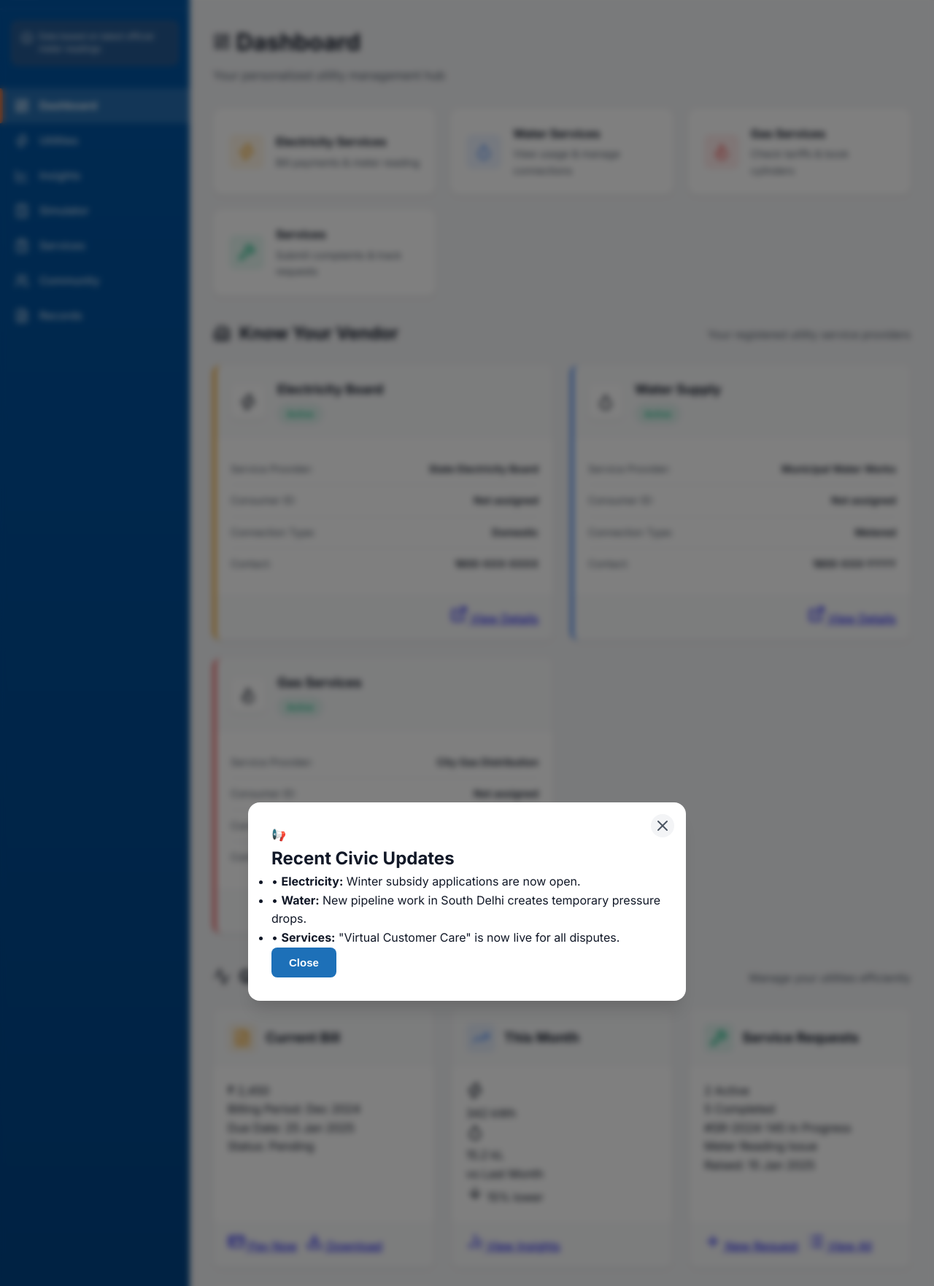
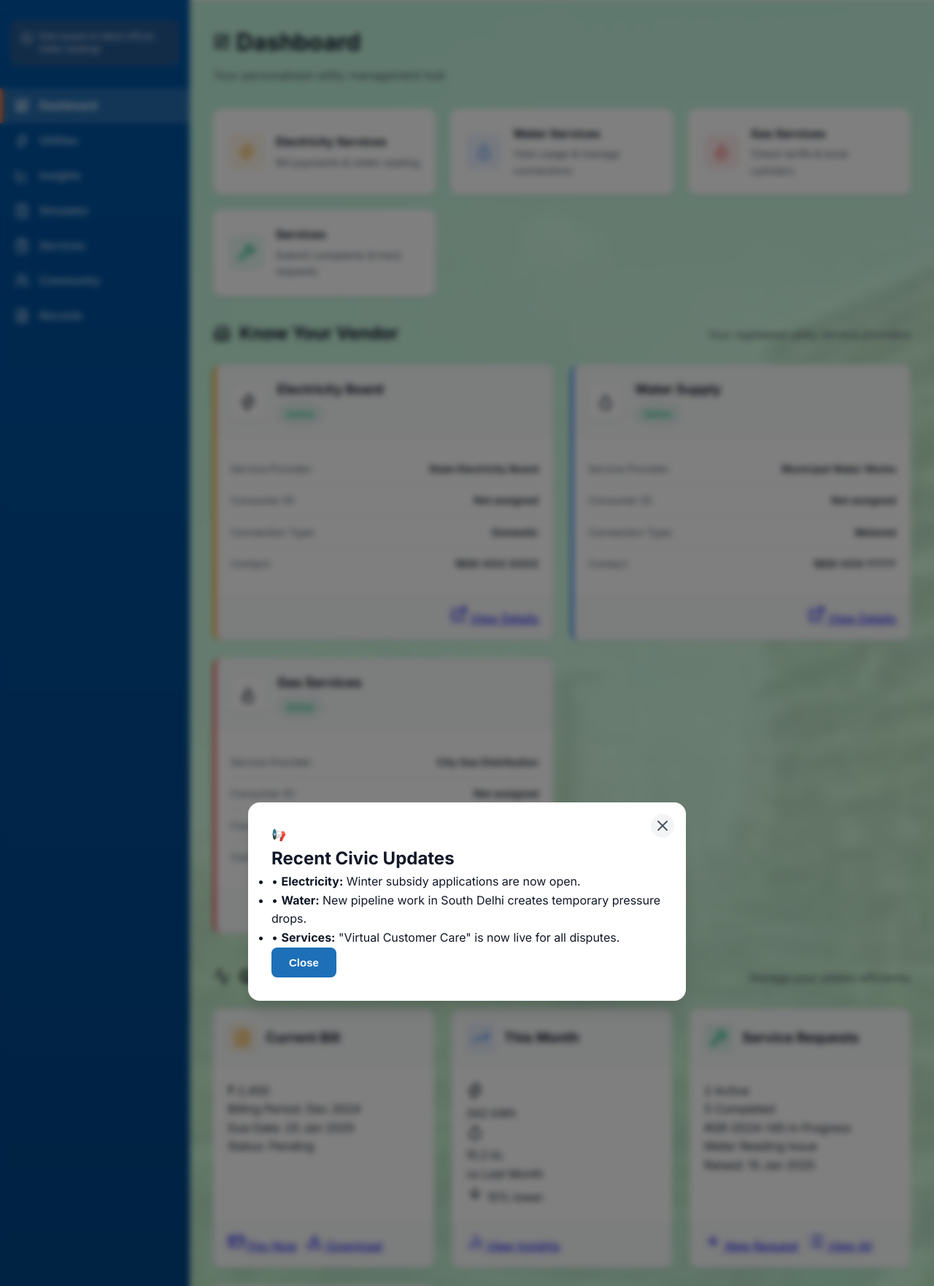
Before and after one commit to sugo29/suvidha, a Flask app: page / in a window 1280 px wide. Shown: the part 64-1827 px from the top of the page at 73% size. Run offline with Flask 3, Linux system fonts and the light colour scheme.

Commit message:
Restore background image (OIP.jpg) with green overlay for government portal aesthetic

```diff
--- a/static/css/style.css
+++ b/static/css/style.css
@@ -109,7 +109,14 @@ body {
     font-weight: var(--font-weight-normal);
     line-height: 1.6;
     color: var(--text-primary);
-    background-color: var(--bg-main);
+    /* Background with OIP.jpg and green overlay for government aesthetic */
+    background-image:
+        linear-gradient(rgba(220, 255, 230, 0.85), rgba(200, 250, 220, 0.9)),
+        url('../images/OIP.jpg');
+    background-size: cover;
+    background-position: center;
+    background-repeat: no-repeat;
+    background-attachment: fixed;
     overflow-x: hidden;
 }
 
```
